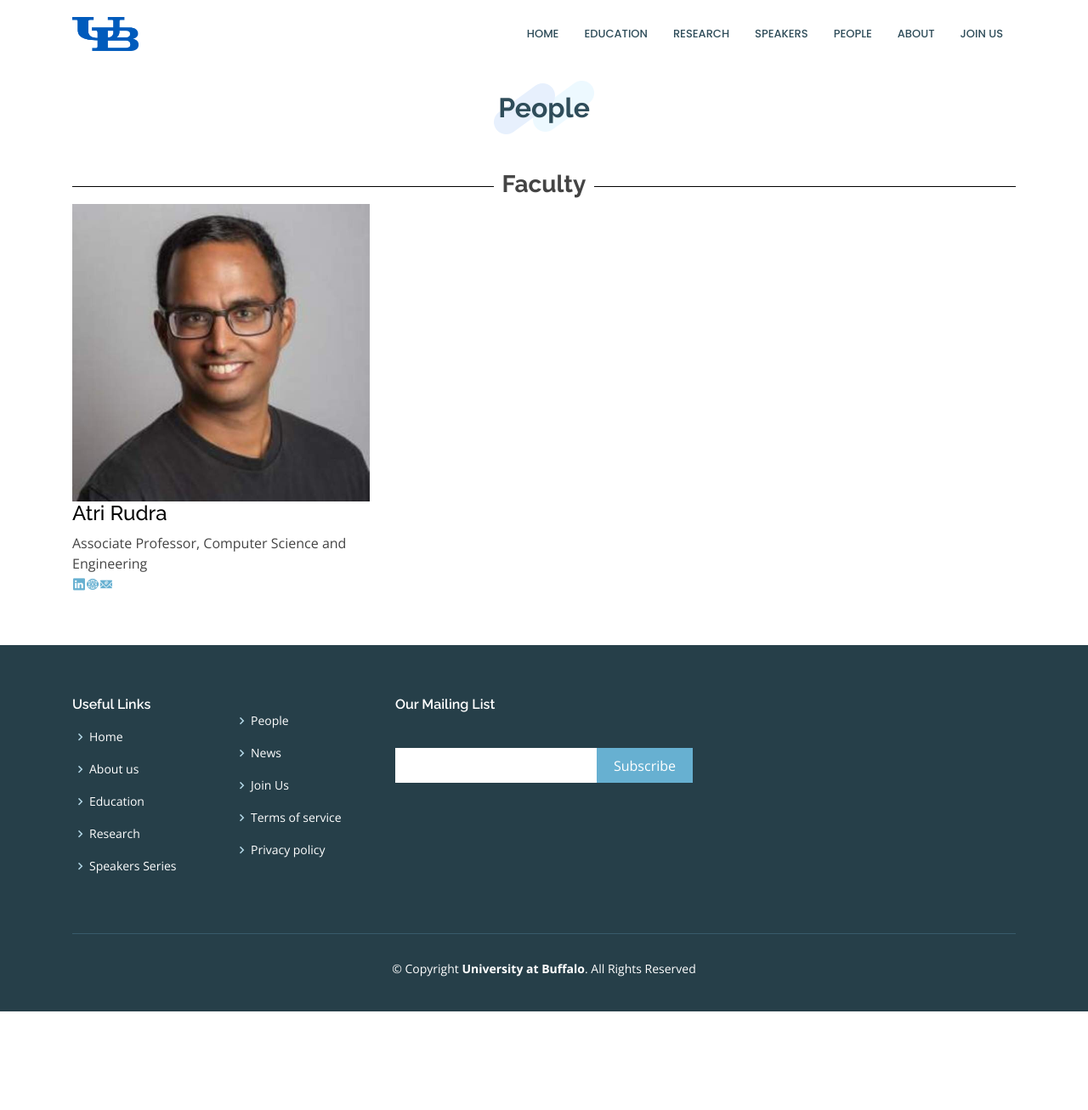
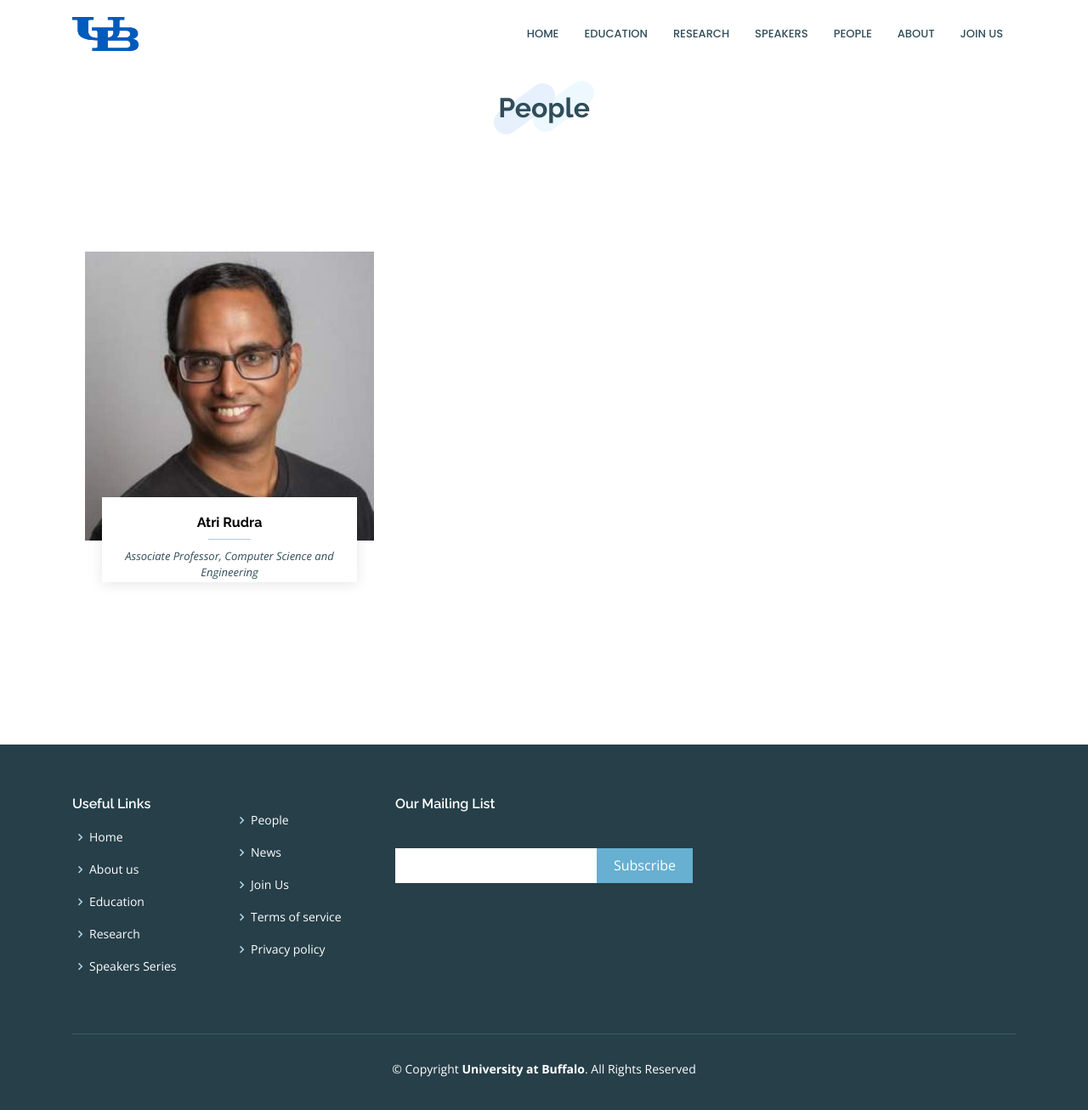
Before and after one commit to Mgeraci19/CS4SG.github.io, a Jekyll site: the page built from people.html, in a window 1280 px wide and 1308 px high. Shown: the whole window at 85% size. Built offline with Jekyll 4.4.1, drawn with Linux system fonts in a browser that asks for light colours.

Commit message:
Update people.html

```diff
--- a/people.html
+++ b/people.html
@@ -2,7 +2,10 @@
 layout: default
 title: People
 ---
+<section id="team" class="team">
+  <div class="container">
 
+    <div class="section-title" data-aos="fade-in" data-aos-delay="100">
       <style>
         #subhead {
           width: 100%;
@@ -17,8 +20,7 @@ title: People
             padding:0 10px;
         }
       </style>
-
-<h3 id="subhead"><span><strong>Faculty</strong></span></h3>
+    </div>
 
 <div class="row">
 {% for peop in site.people_faculty %}
@@ -35,17 +37,4 @@ title: People
   </div>
 </div>
 {% endfor %}
-
-
-<!-- Vendor CSS Files -->
-<link href="assets/vendor/bootstrap/css/bootstrap.min.css" rel="stylesheet">
-<link href="assets/vendor/icofont/icofont.min.css" rel="stylesheet">
-<link href="assets/vendor/boxicons/css/boxicons.min.css" rel="stylesheet">
-<link href="assets/vendor/venobox/venobox.css" rel="stylesheet">
-<link href="assets/vendor/owl.carousel/assets/owl.carousel.min.css" rel="stylesheet">
-<link href="assets/vendor/aos/aos.css" rel="stylesheet">
-
-<!-- Template Main CSS File -->
-<link href="assets/css/style.css" rel="stylesheet">
-<!-- Template Main JS File -->
-<script src="assets/js/main.js"></script>
+</div>
```
Lines whose indentation alone changed are shown as unchanged.
